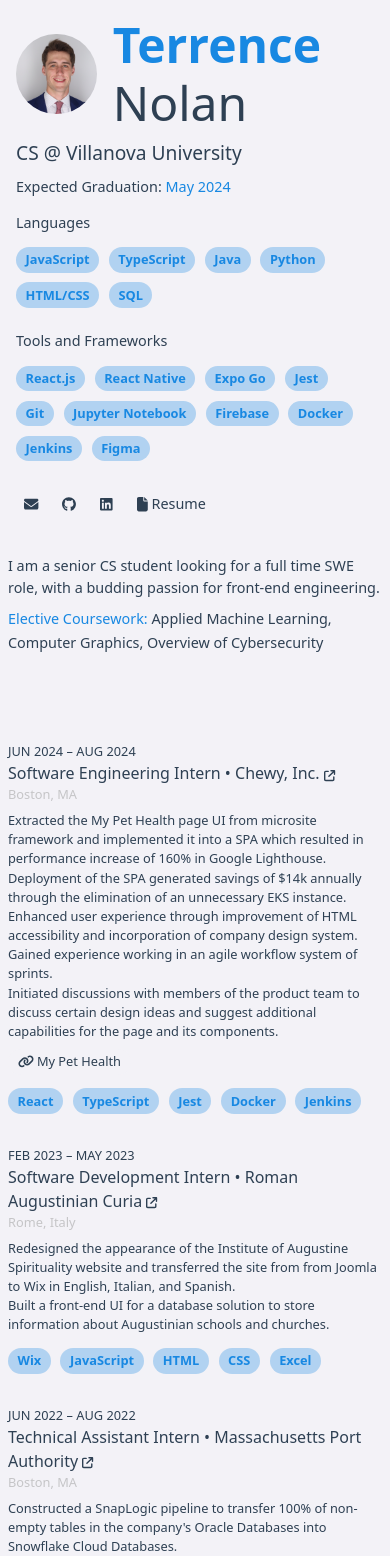
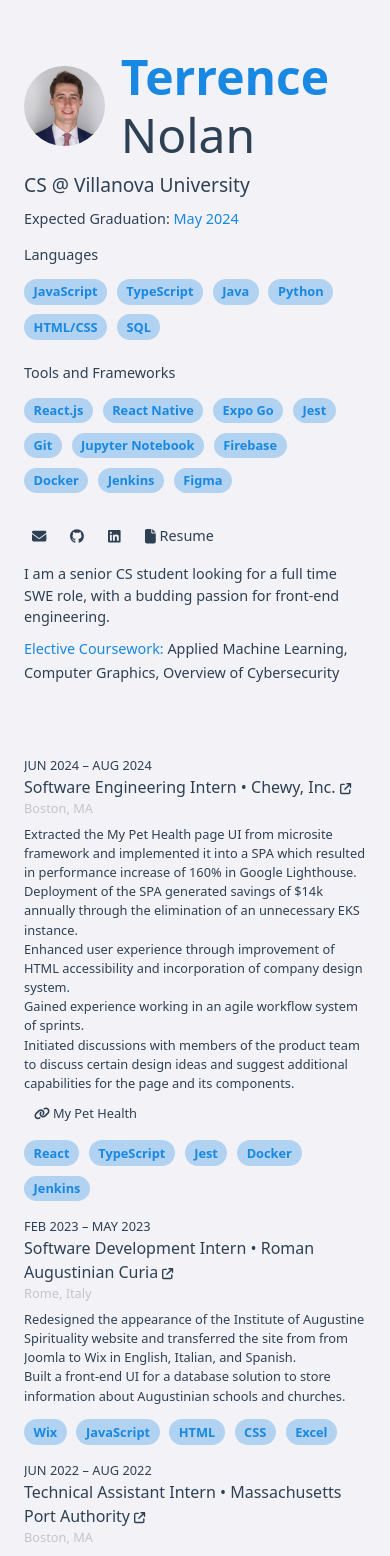
Before and after one commit to terrence-nolan/terrence-nolan, a React (Create React App) app: page / in a window 390 px wide. Shown: the top 1556 px of the page. Built offline with nearby package versions, Linux system fonts and the light colour scheme.

Commit message:
move padding to main page instead of each indiv component

```diff
--- a/src/components/ExperienceCard/ExperienceCard.module.css
+++ b/src/components/ExperienceCard/ExperienceCard.module.css
@@ -21,7 +21,6 @@
     text-align: left;
     border-radius: 0.5rem;
     margin: 0.5rem 0;
-    padding: 0.5rem;
     overflow: auto;
     color: var(--primary-text);
     /*font-size: 1rem;*/
--- a/src/pages/AboutPage/AboutPage.module.css
+++ b/src/pages/AboutPage/AboutPage.module.css
@@ -28,10 +28,11 @@
     .mainContainer {
         justify-content: flex-start;
         gap: 0;
+        padding: 3rem 1.5rem;
     }
 
     .aboutContainer {
-        padding: 1rem;
+        padding: 0;
         width: 100%;
     }
 
--- a/src/pages/BioSection/BioSection.module.css
+++ b/src/pages/BioSection/BioSection.module.css
@@ -1,5 +1,4 @@
 .bioContainer {
-    padding: 0.5rem;
     margin-bottom: 9rem;
 }
 
```
